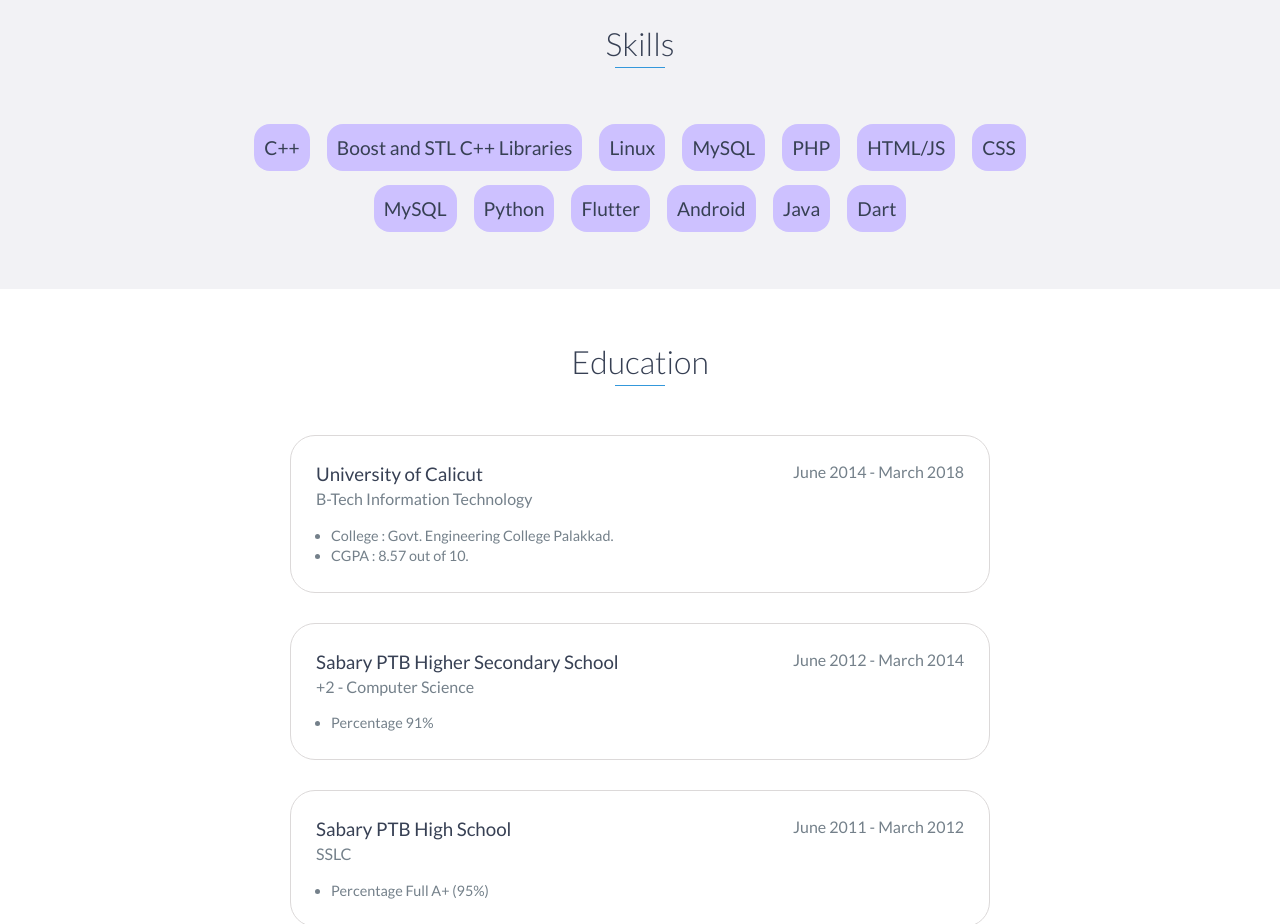
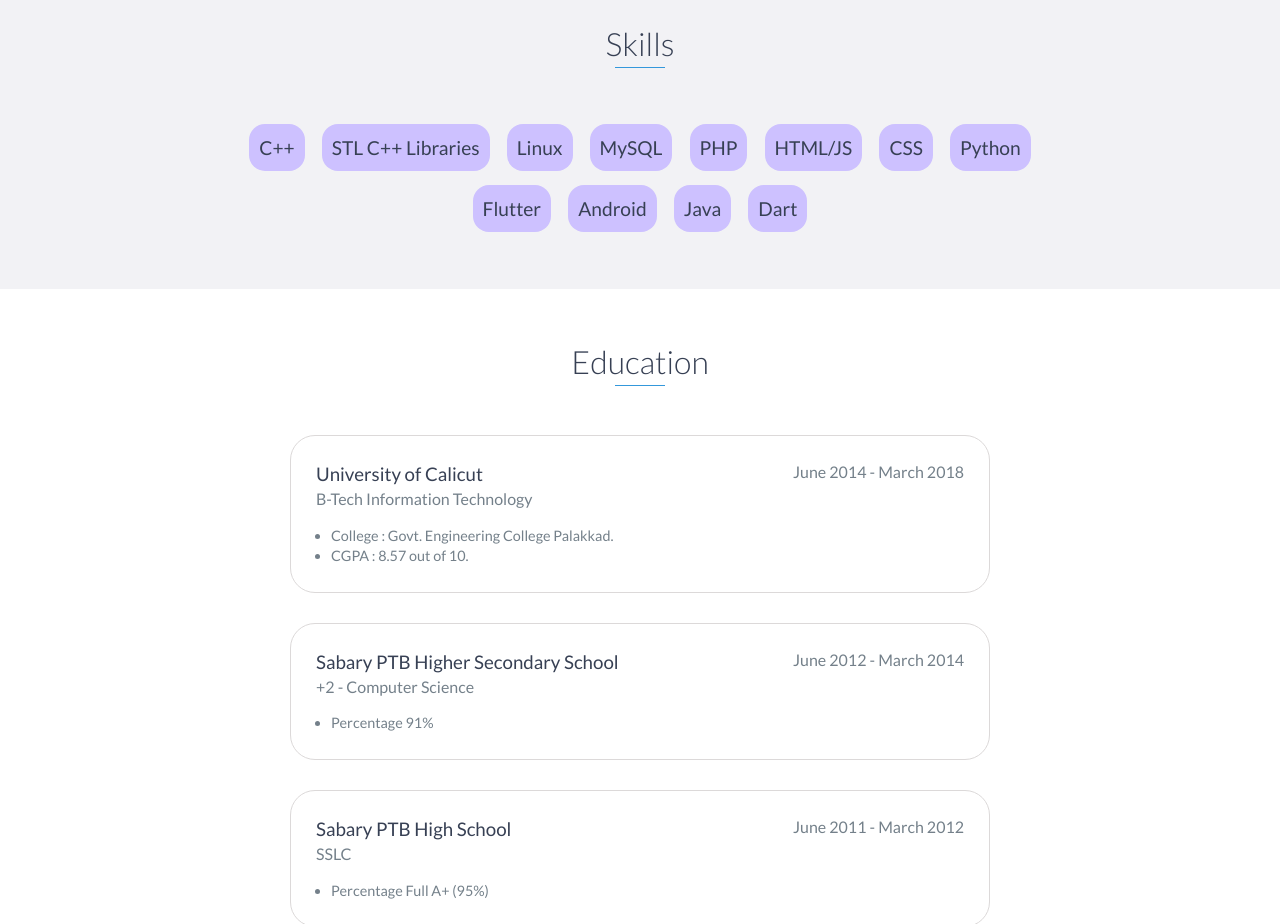
Before and after one commit to Anooppandikashala/anoop, a plain HTML site: page index.html in a window 1280 px wide. Shown: the part 1300-2224 px from the top of the page. Drawn offline with nearby package versions, Linux system fonts and the light colour scheme.

Commit message:
Some cleanup

```diff
--- a/index.html
+++ b/index.html
@@ -114,13 +114,12 @@
         <h2 class="heading">Skills</h2>
         <ul>
             <li>C++</li>
-            <li>Boost and STL C++ Libraries</li>
+            <li>STL C++ Libraries</li>
             <li>Linux</li>
             <li>MySQL</li>
             <li>PHP</li>
             <li>HTML/JS</li>
             <li>CSS</li>
-            <li>MySQL</li>
             <li>Python</li>
             <li>Flutter</li>
             <li>Android</li>
```
